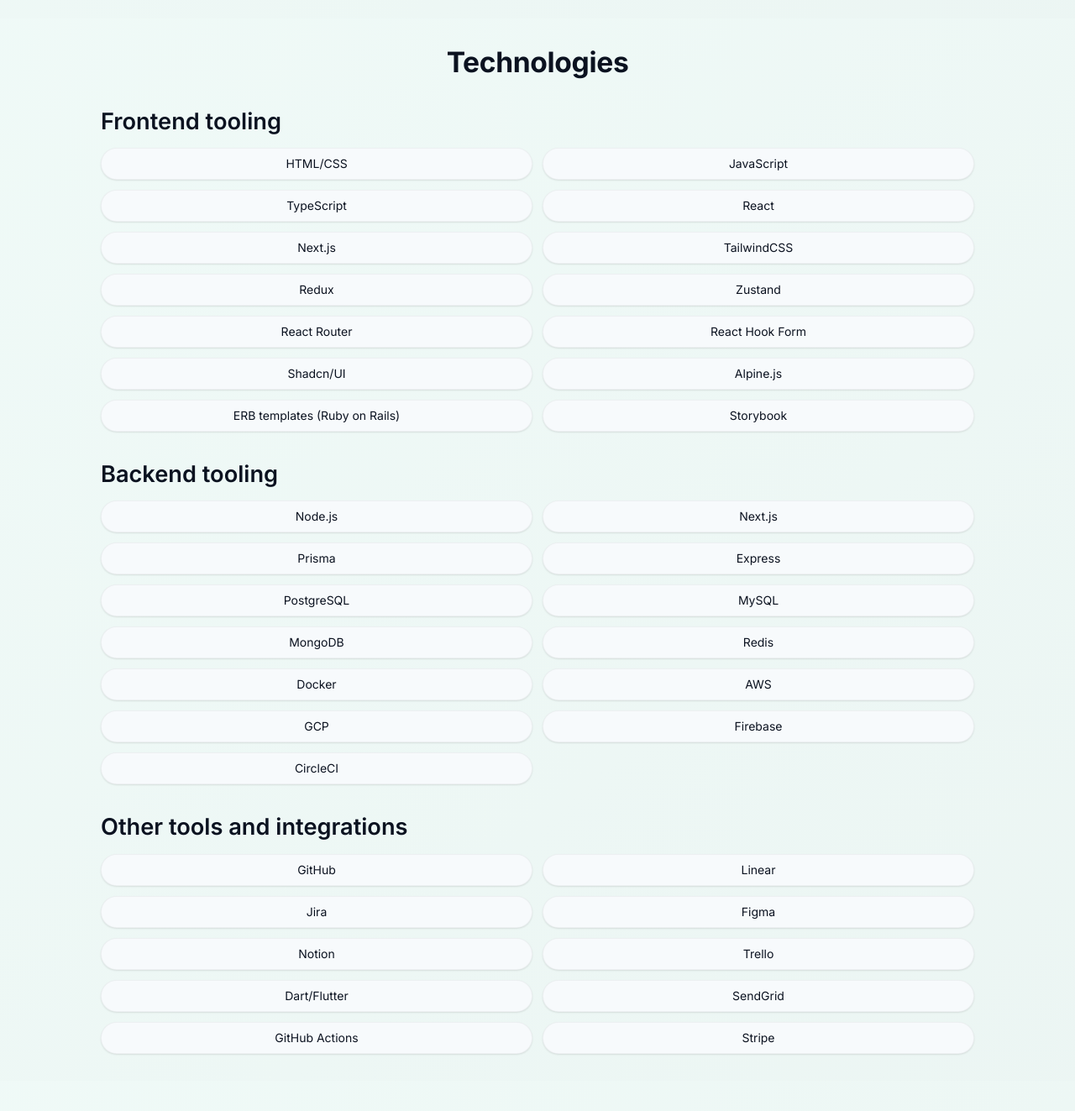
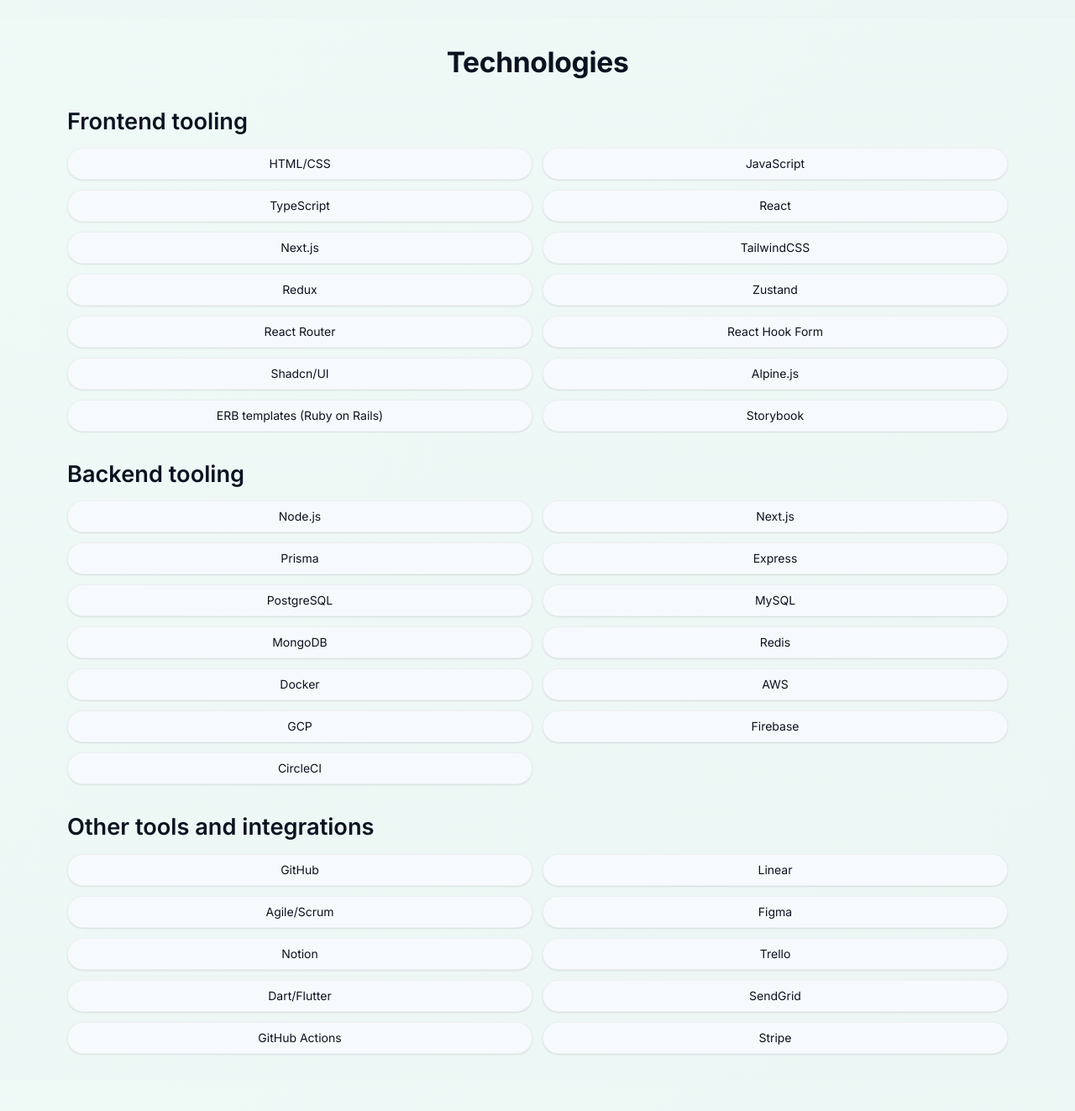
Before and after one commit to NicholasMunson/ntmdevdotcom, a Next.js app: page / in a window 1280 px wide. Shown: the part 874-2197 px from the top of the page at 84% size. Built offline with nearby package versions, Linux system fonts and the light colour scheme.

Commit message:
Update Section and Footer components to include horizontal padding; modify Technolgies component to remove unnecessary padding and update tool name for clarity.

```diff
--- a/src/app/components/Section.tsx
+++ b/src/app/components/Section.tsx
@@ -22,7 +22,7 @@
   return (
     <section
       id={id}
-      className={`section relative overflow-hidden py-8 ${className}`}
+      className={`section relative overflow-hidden py-8 ${className} px-20`}
       style={style}
     >
       {overlay && (
--- a/src/app/components/footerPage/Footer.tsx
+++ b/src/app/components/footerPage/Footer.tsx
@@ -7,7 +7,7 @@
     ? "hover:text-white hover:bg-white/10"
     : "hover:text-black hover:bg-black/5";
   return (
-    <footer className="border-t border-white/10">
+    <footer className="border-t border-white/10 px-20">
       <div className="container py-10 flex items-center justify-between">
         <p className="text-sm muted">
           © {new Date().getFullYear()} Nicholas T Munson
--- a/src/app/components/technolgyPage/Technolgies.tsx
+++ b/src/app/components/technolgyPage/Technolgies.tsx
@@ -21,7 +21,7 @@
     >
       <h2 className="text-3xl font-bold">Technologies</h2>
 
-      <div className="flex flex-col gap-8 w-full px-20">
+      <div className="flex flex-col gap-8 w-full">
         <section>
           <h3 className="text-xl font-semibold mb-3">Frontend tooling</h3>
           <ul className="grid grid-cols-2 gap-3">
@@ -85,7 +85,7 @@
             {[
               "GitHub",
               "Linear",
-              "Jira",
+              "Agile/Scrum",
               "Figma",
               "Notion",
               "Trello",
```
